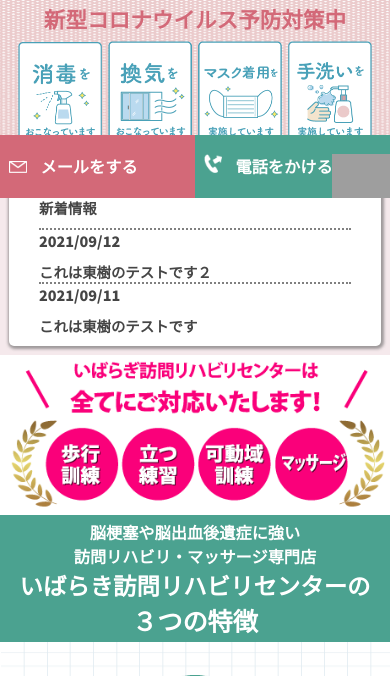
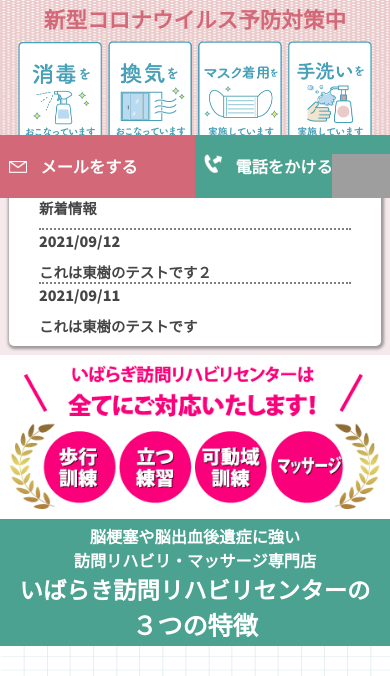
Before and after one commit to daiki-create/ibaraki, a PHP site: page / in a window 390 px wide. Shown: the part 646-1322 px from the top of the page. Run offline with PHP 8.4, Linux system fonts and the light colour scheme; data comes from the database, SQL or seed files in the repository; some libraries are stand-ins or nearby versions; grey boxes are pictures that could not be loaded.

Commit message:
追加修正①

```diff
--- a/css/responsive_all.css
+++ b/css/responsive_all.css
@@ -595,6 +595,7 @@
     }
     #gold_2{
         display: block;
+        padding: 10px 100px;
     }
     .feature_contents_left{
         width: 20%;
@@ -685,6 +686,12 @@
         width: auto;
     }
 }
+@media screen and (max-width:540px) {
+    #gold_2{
+        display: block;
+        padding: 10px;
+    }
+}
 @media screen and (max-width:500px) {
     .feature_contents_left{
         width: 30%;
--- a/css/style_220411.css
+++ b/css/style_220411.css
@@ -527,7 +527,6 @@ header{
     display: none;
     max-width: 630px;
     margin: auto;
-    padding: 0 5px;
 }
 #gold_2 img{
     width: 100%;
```
Also changed, not shown: img/gold_2.png.
